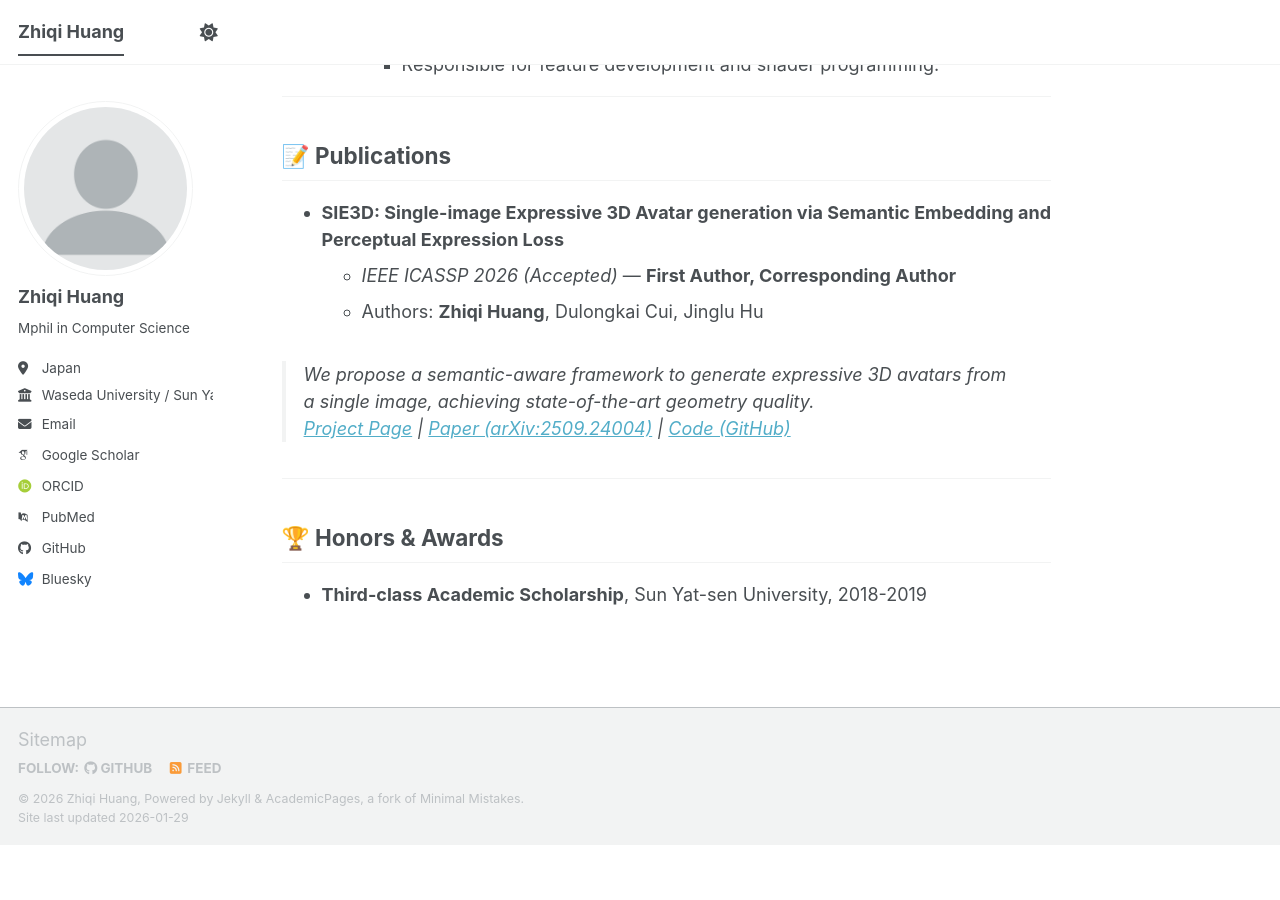
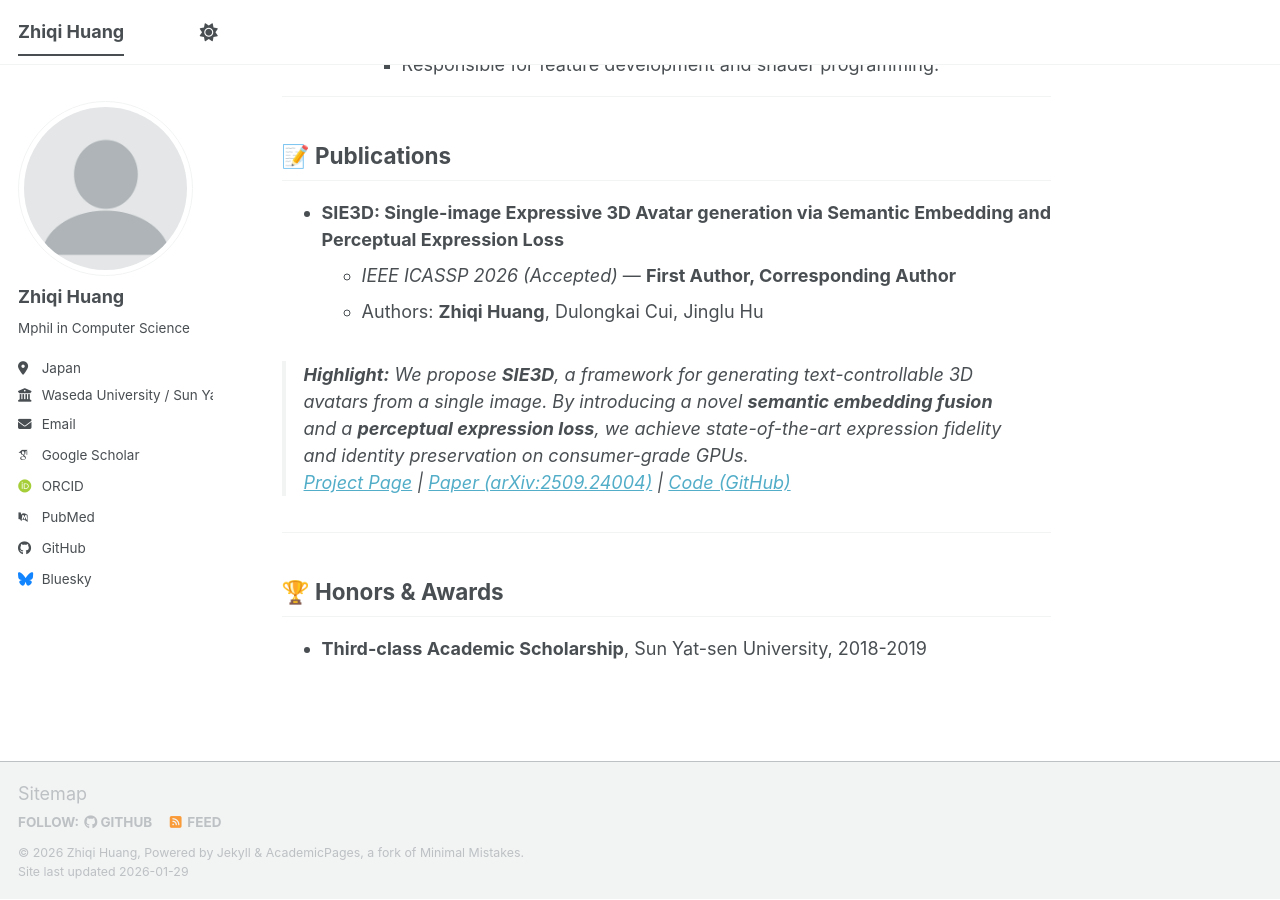
Before and after one commit to huang-zhiqi/huang-zhiqi.github.io, a Jekyll site: the page built from _pages/about.md, in a window 1280 px wide and 900 px high, scrolled down 1134 px. Built offline with Jekyll 4.4.1, drawn with Linux system fonts in a browser that asks for light colours; some web fonts are replaced; a script bundle is joined from its source files by our own code; library files that are not in the unit come from our copies; before the commit the page ends 1980 px from its top, so only the background shows below that.

Commit message:
update the publication

```diff
--- a/_pages/about.md
+++ b/_pages/about.md
@@ -49,7 +49,7 @@ Prior to my graduate studies, I worked as a **Senior Graphics Engineer** at **43
   * *IEEE ICASSP 2026 (Accepted)* — **First Author, Corresponding Author**
   * Authors: **Zhiqi Huang**, Dulongkai Cui, Jinglu Hu
 
-> We propose a semantic-aware framework to generate expressive 3D avatars from a single image, achieving state-of-the-art geometry quality.
+> **Highlight:** We propose **SIE3D**, a framework for generating text-controllable 3D avatars from a single image. By introducing a novel **semantic embedding fusion** and a **perceptual expression loss**, we achieve state-of-the-art expression fidelity and identity preservation on consumer-grade GPUs.
 [Project Page](https://huang-zhiqi.github.io/SIE3D/) | [Paper (arXiv:2509.24004)](https://arxiv.org/abs/2509.24004) | [Code (GitHub)](https://github.com/huang-zhiqi/SIE3D)
 
 ---
```
